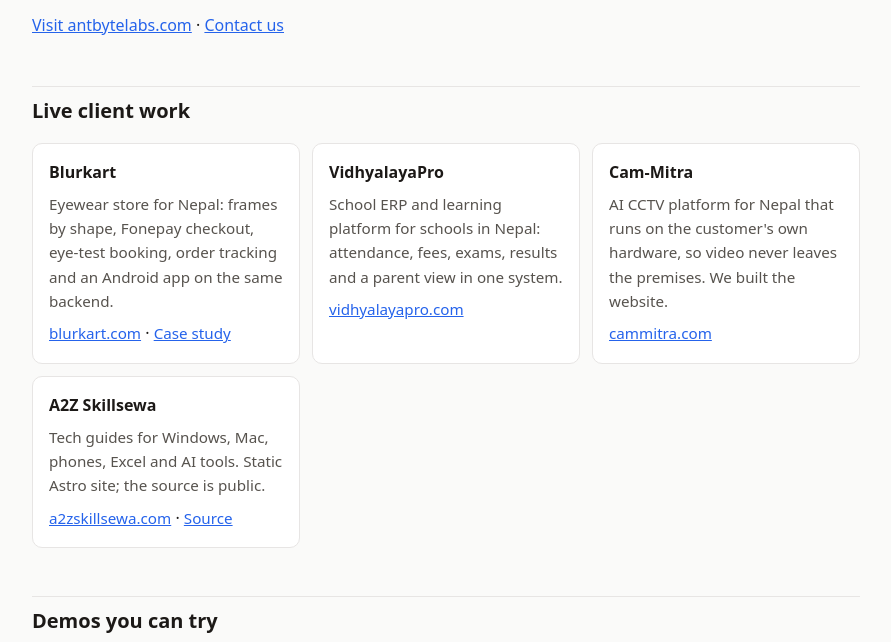
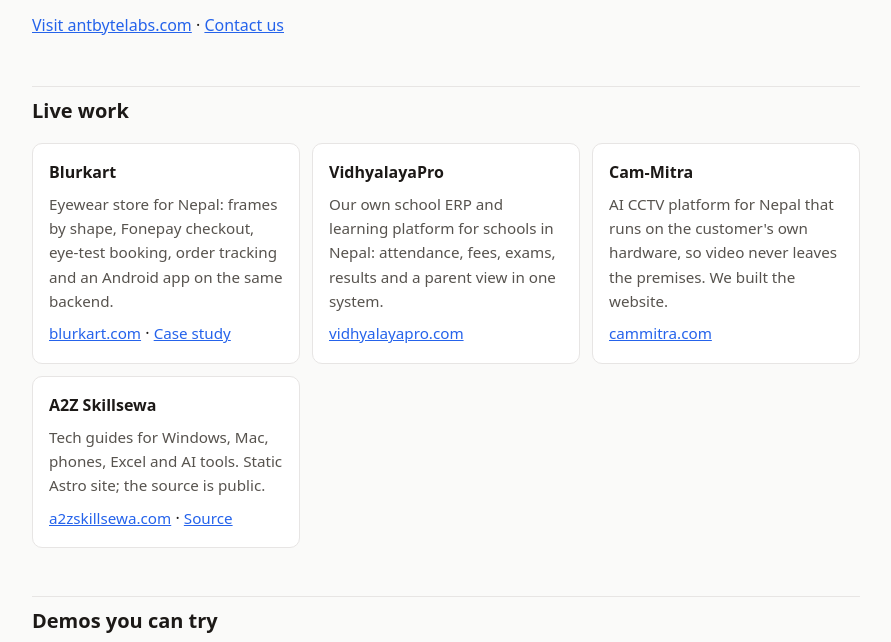
Before and after one commit to AntByteLabs/antbytelabs.github.io, a plain HTML site: page index.html in a window 1280 px wide. Shown: the part 158-800 px from the top of the page, without its empty margins (194-1085 px from the left). Drawn offline with Linux system fonts and the light colour scheme.

Commit message:
Label VidhyalayaPro as our own product
Co-Authored-By: Claude Opus 5.5 <noreply@anthropic.com>

```diff
--- a/index.html
+++ b/index.html
@@ -39,7 +39,7 @@ footer{margin-top:48px;color:var(--muted);font-size:.9rem}
 <p class="lead">We are a software company in Bhaktapur, Nepal, founded in 2022. We build websites, online stores, mobile apps and custom software. This page collects the work you can open yourself.</p>
 <p><a href="https://antbytelabs.com">Visit antbytelabs.com</a> · <a href="https://antbytelabs.com/contact">Contact us</a></p>
 
-<h2>Live client work</h2>
+<h2>Live work</h2>
 <div class="grid">
   <div class="card">
     <h3>Blurkart</h3>
@@ -48,7 +48,7 @@ footer{margin-top:48px;color:var(--muted);font-size:.9rem}
   </div>
   <div class="card">
     <h3>VidhyalayaPro</h3>
-    <p>School ERP and learning platform for schools in Nepal: attendance, fees, exams, results and a parent view in one system.</p>
+    <p>Our own school ERP and learning platform for schools in Nepal: attendance, fees, exams, results and a parent view in one system.</p>
     <a href="https://vidhyalayapro.com">vidhyalayapro.com</a>
   </div>
   <div class="card">
```
